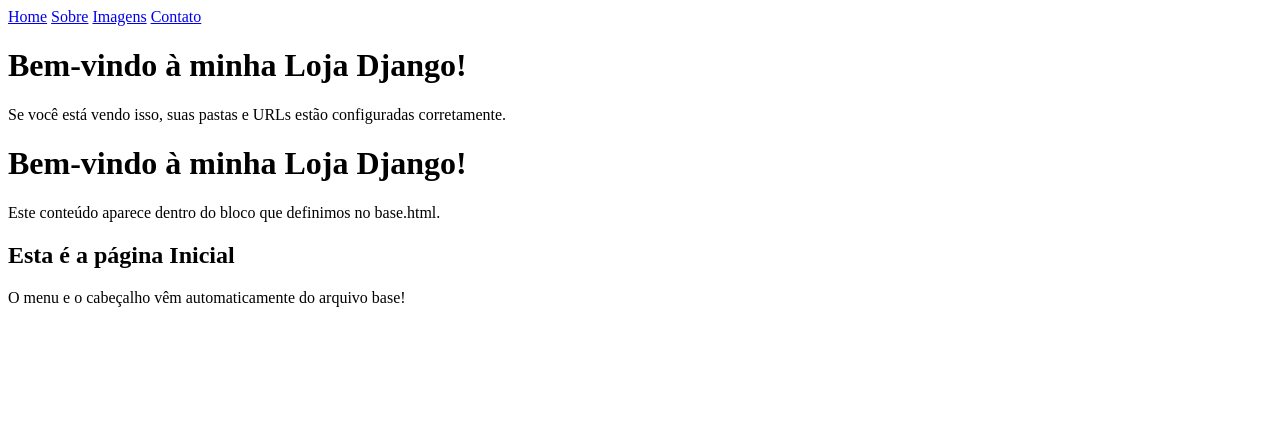
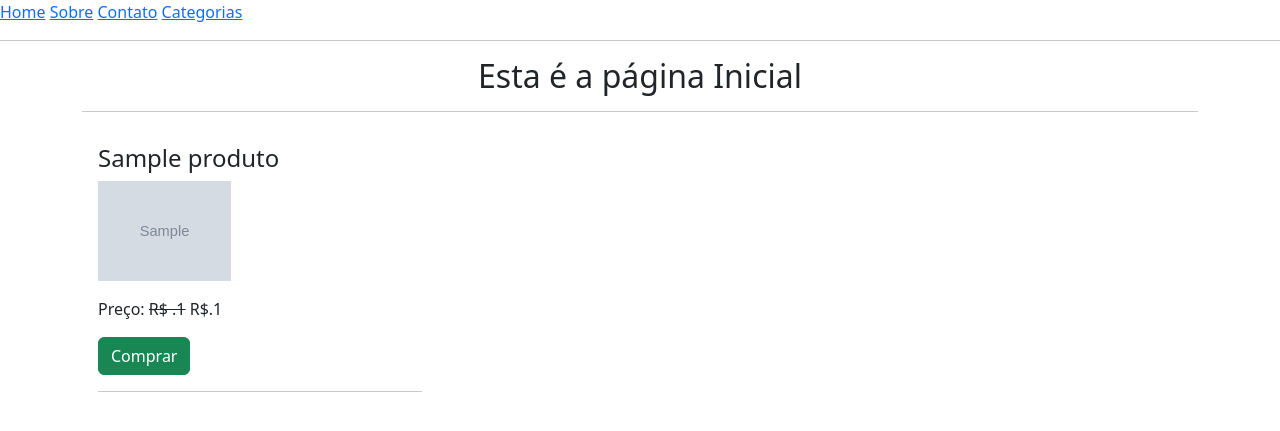
Before and after one commit to AlessandroBatista24/loja_virtual, a Django app: page / in a window 1280 px wide. Shown: the top 431 px of the page. Run offline with Django 5.2, Linux system fonts and the light colour scheme; tables that the repository leaves empty hold one stand-in row (values such as "Sample post"); grey boxes marked "Sample" are stand-in pictures.

Commit message:
modificações na loja virtual

```diff
--- a/lojaapp/urls.py
+++ b/lojaapp/urls.py
@@ -1,16 +1,14 @@
 from django.urls import path
-from .views import HomeView, ContatoView, ImagemView, TabelasView, SobreView
-
-
+# Adicione CategoriaView aqui embaixo:
+from .views import HomeView, ContatoView, TabelasView, SobreView, CategoriaView, ProdutoDetalheView
 
 app_name = "lojaapp"
 
 urlpatterns = [
-    # Aspas vazias significam a "página inicial" da loja
-    # Precisamos da vírgula depois das aspas
     path("", HomeView.as_view(), name="home"),
     path("contato/", ContatoView.as_view(), name="contato"),
-    path("imagem/", ImagemView.as_view(), name="imagem"),
     path("tabelas/", TabelasView.as_view(), name="tabelas"),
-    path("sobre/", SobreView.as_view(), name="sobre")
+    path("sobre/", SobreView.as_view(), name="sobre"),
+    path("todos-produtos/", CategoriaView.as_view(), name="todos-produtos"),
+    path("produto/<slug:slug>/", ProdutoDetalheView.as_view(), name="produtodetalhe"),
 ]
--- a/lojaapp/views.py
+++ b/lojaapp/views.py
@@ -1,17 +1,42 @@
 from django.views.generic import TemplateView
+from .models import Produto
+from .models import Categoria
 
 class HomeView(TemplateView):
     template_name = "home.html"
+    def get_context_data(self, **kwargs):
+        context = super().get_context_data(**kwargs)
+        context["produto_list"] = Produto.objects.all().order_by("-id")
+        return context
 
+class ProdutoView(TemplateView):
+    template_name = "produto.html"
+    def get_context_data(self, **kwargs):
+        context = super().get_context_data(**kwargs)
+        context["todascategorias"] = Categoria.objects.all()
+        return context
+
+class ProdutoDetalheView(TemplateView):
+    template_name = "produto_detalhe.html"
+    def get_context_data(self, **kwargs):
+        context = super().get_context_data(**kwargs)
+        url_slug = self.kwargs['slug'] # Pega o slug da URL
+        context["produto"] = Produto.objects.get(slug=url_slug) # Busca o produto específico
+        return context
 
 class ContatoView(TemplateView):
     template_name = "contato.html"
-
-class ImagemView(TemplateView):
-    template_name = "imagem.html"
 
 class TabelasView(TemplateView):
     template_name = "tabelas.html"
 
 class SobreView(TemplateView):
     template_name = "sobre.html"
+
+class CategoriaView(TemplateView):
+    template_name = "todos_produtos.html"
+
+    def get_context_data(self, **kwargs):
+        context = super().get_context_data(**kwargs)
+        context["todascategorias"] = Categoria.objects.all()
+        return context
--- a/templates/base.html
+++ b/templates/base.html
@@ -11,16 +11,18 @@
     <meta http-equiv="X-UA-Compatible" content="IE=edge">
 
     <title>{% block title%}{% endblock %}</title>
+    <link rel ="stylesheet" href="https://cdn.jsdelivr.net/npm/bootstrap@5.3.3/dist/css/bootstrap.min.css">
 </head>
 <body>
     <div class="menu">
       <a href="{% url 'lojaapp:home' %}">Home</a>
       <a href="{% url 'lojaapp:sobre' %}">Sobre</a>
-      <a href="{% url 'lojaapp:imagem' %}">Imagens</a>
       <a href="{% url 'lojaapp:contato' %}">Contato</a>
+      <a href="{% url 'lojaapp:todos-produtos' %}">Categorias</a>
+      <hr>
+
     </div>
-    <h1>Bem-vindo à minha Loja Django!</h1>
-    <p>Se você está vendo isso, suas pastas e URLs estão configuradas corretamente.</p>
+
     {% block content %}
     {% endblock content %}
 </body>
--- a/templates/home.html
+++ b/templates/home.html
@@ -1,9 +1,27 @@
 {% extends "base.html" %}
-{% block title%}Home{% endblock %}
+{% block title %}Home{% endblock %}
 
 {% block content %}
-    <h1>Bem-vindo à minha Loja Django!</h1>
-    <p>Este conteúdo aparece dentro do bloco que definimos no base.html.</p>
-    <h2>Esta é a página Inicial</h2>
-    <p>O menu e o cabeçalho vêm automaticamente do arquivo base!</p>
+
+    <div class="container">
+        <h2 class="text-center">Esta é a página Inicial</h2>
+        <hr>
+        <div class="row mt-3">
+            {% for p in produto_list %}
+            <div class="col-md-4">
+                <div class="m-3">
+                    <h4>{{ p.titulo }}</h4>
+                {% if p.image %}
+                    <img src="{{ p.image.url }}" alt="" class="img-fluid" style="height: 100px; object-fit: cover;">
+                    <p class="mt-3">Preço: <strike> R$ .{{p.preco_mercado}}</strike> R$.{{p.venda}}</p>
+                    <a href="" class="btn btn-success">Comprar</a>
+                    <hr>
+                </div>
+                {% endif %}
+            </div>
+            {% empty %}
+                <p>Nenhum produto encontrado.</p>
+            {% endfor %}
+        </div>
+    </div>
 {% endblock %}
```
Also changed, not shown: templates/imagem.html (deleted, +0 -8 lines), templates/produto_detalhe.html (added, +9 -0 lines), templates/todos_produtos.html (added, +47 -0 lines), img/camiseta.avif (added), img/celular.avif (added), img/geladeira.webp (added), img/guarda-roupa.webp (added), img/notebook.jpeg (added), media/produtos/camiseta.avif (added), media/produtos/celular.avif (added), media/produtos/geladeira.webp (added), media/produtos/guarda-roupa.webp (added), media/produtos/notebook.jpeg (added).
